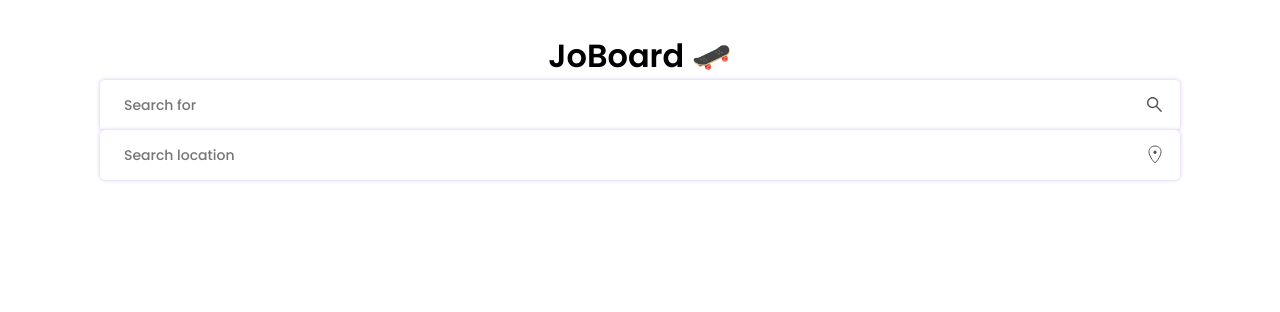
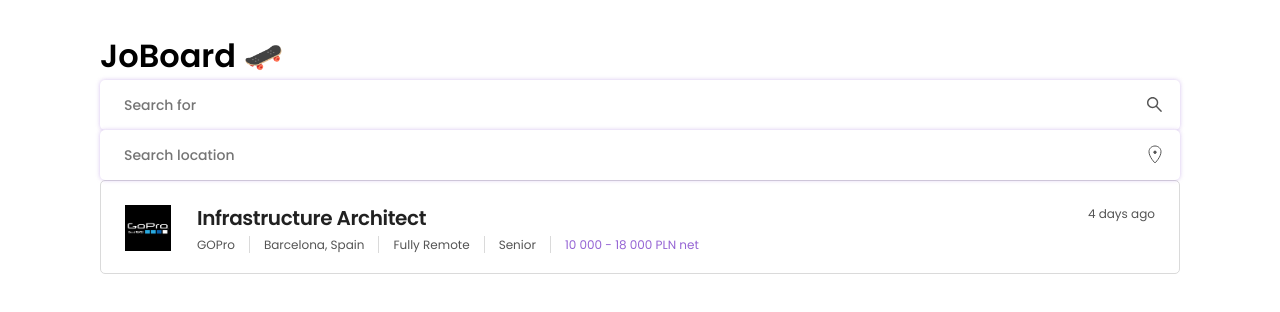
Before and after one commit to nerdbord/joboard-app-lovtkpbl, a React (Vite) app: page / in a window 1280 px wide. Shown: the top 312 px of the page. Built offline with nearby package versions, Linux system fonts and the light colour scheme.

Commit message:
feat: job offers list UI - add JobOffer component base

```diff
--- a/src/App.css
+++ b/src/App.css
@@ -2,5 +2,4 @@
    max-width: 1280px;
    margin: 0 auto;
    padding: 2rem;
-   text-align: center;
 }
--- a/src/App.tsx
+++ b/src/App.tsx
@@ -2,6 +2,7 @@ import './App.css';
 
 // components
 import Container from './components/Container/Container';
+import JobOffer from './components/JobOffers/JobOffer';
 import Input from './components/UI/Input';
 
 const App = () => {
@@ -10,6 +11,7 @@ const App = () => {
          <h1>JoBoard 🛹</h1>
          <Input icon="search" placeholder="Search for" />
          <Input icon="location" placeholder="Search location" />
+         <JobOffer />
       </Container>
    );
 };
--- /dev/null
+++ b/src/components/JobOffers/JobOffer.module.scss
@@ -0,0 +1,57 @@
+span {
+   font-size: 12px;
+   font-weight: 400;
+}
+
+.jobItem {
+   width: 100%;
+   height: 94px;
+
+   display: flex;
+   justify-content: space-between;
+   align-items: flex-start;
+
+   padding: 24px;
+
+   color: var(--color-gray-dark);
+   background-color: var(--color-white);
+
+   border: 1px solid var(--color-gray-light);
+   border-radius: 5px;
+}
+
+.jobContent {
+   display: flex;
+   gap: 26px;
+}
+
+.imageContainer {
+   width: 46px;
+   height: 46px;
+}
+
+.jobTitle {
+   color: var(--color-gray-darkest);
+
+   font-size: 20px;
+   font-weight: 600;
+   line-height: 130%; /* 26px */
+   letter-spacing: -0.4px;
+}
+
+.jobDetail {
+   padding-inline: 14px;
+
+   border-right: 1px solid var(--color-gray-light);
+}
+
+.jobDetail:last-child {
+   border: none;
+}
+.jobDetail:first-child {
+   padding-left: 0;
+}
+
+.jobSalary {
+   color: var(--color-accent);
+}
--- /dev/null
+++ b/src/components/JobOffers/JobOffer.tsx
@@ -0,0 +1,31 @@
+import styles from './JobOffer.module.scss';
+import jobImage from '../../../public/jobavatar.png';
+
+interface JobOfferProps {}
+
+const JobOffer = (props: JobOfferProps) => {
+   return (
+      <li className={styles.jobItem}>
+         <div className={styles.jobContent}>
+            <div className={styles.imageContainer}>
+               <img src={jobImage} />
+            </div>
+            <div>
+               <h3 className={styles.jobTitle}>Infrastructure Architect</h3>
+               <div className={styles.jobDetails}>
+                  <span className={styles.jobDetail}>GOPro</span>
+                  <span className={styles.jobDetail}>Barcelona, Spain</span>
+                  <span className={styles.jobDetail}>Fully Remote</span>
+                  <span className={styles.jobDetail}>Senior</span>
+                  <span className={`${styles.jobDetail} ${styles.jobSalary}`}>
+                     10 000 - 18 000 PLN net
+                  </span>
+               </div>
+            </div>
+         </div>
+         <span>4 days ago</span>
+      </li>
+   );
+};
+
+export default JobOffer;
--- a/src/index.scss
+++ b/src/index.scss
@@ -26,3 +26,13 @@
 body {
    font-family: 'Poppins', sans-serif;
 }
+
+li {
+   list-style-type: none;
+}
+
+img {
+   width: 100%;
+   height: 100%;
+   object-fit: cover;
+}
```
Also changed, not shown: public/jobavatar.png (added).
